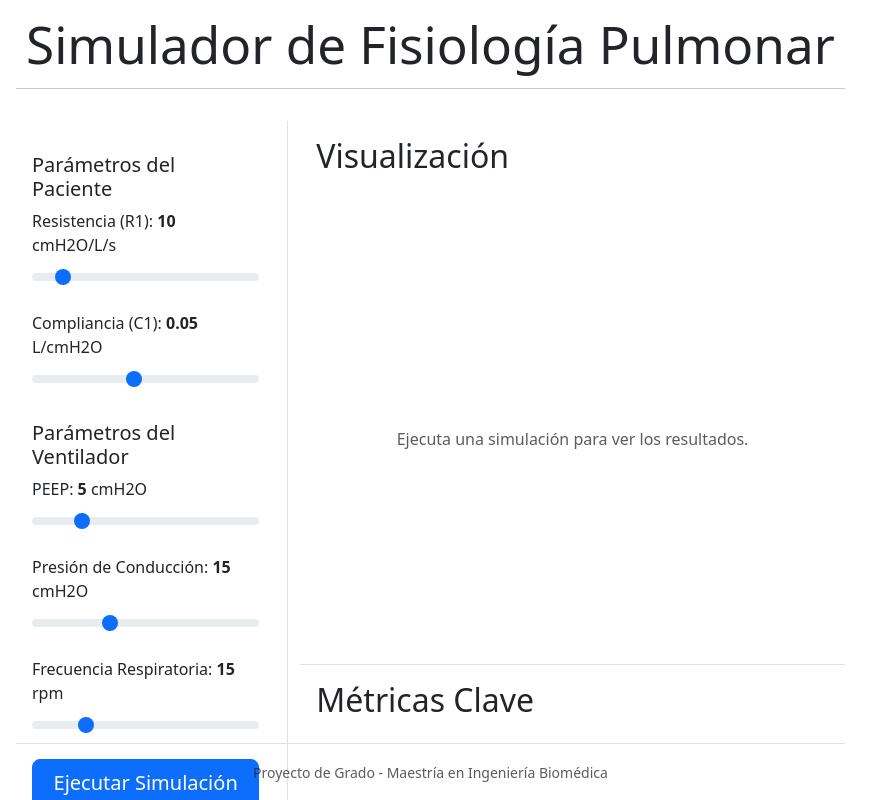
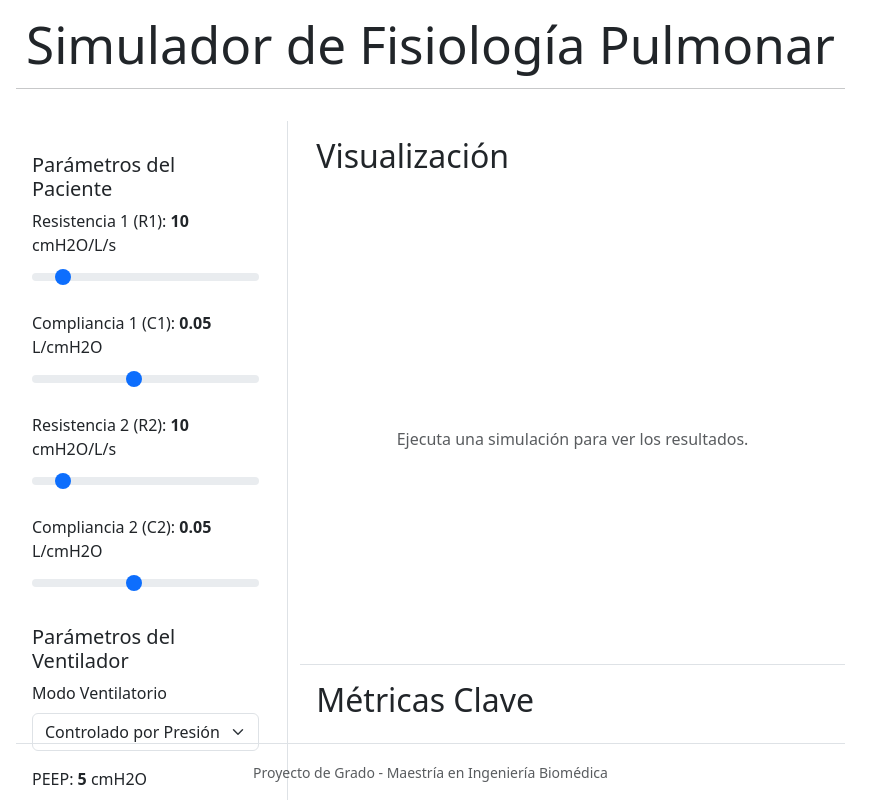
Before and after one commit to julianestebanquintana/simulador_fisiologia_pulmonar, a React (Vite) app in the folder frontend/: page / in a window 1280 px wide. Shown: the top 800 px of the page, without its empty margins (0-869 px from the left). Built offline with nearby package versions, Linux system fonts and the light colour scheme.

Commit message:
optimizando el frontend, aún falta por mejorar

```diff
--- a/frontend/src/components/ParameterForm.jsx
+++ b/frontend/src/components/ParameterForm.jsx
@@ -1,8 +1,7 @@
 import React from 'react';
 import { useSimulation } from '../context/SimulationContext';
 
-// Componente individual para un slider, para no repetir código
-const ParameterSlider = ({ label, value, min, max, step, unit, onChange }) => (
+const ParameterSlider = ({ label, value, min, max, step, unit, onChange, name }) => (
   <div className="mb-3">
     <label htmlFor={label} className="form-label">
       {label}: <span className="fw-bold">{value}</span> {unit}
@@ -11,6 +10,7 @@ const ParameterSlider = ({ label, value, min, max, step, unit, onChange }) => (
       type="range"
       className="form-range"
       id={label}
+      name={name}
       min={min}
       max={max}
       step={step}
@@ -23,20 +23,20 @@ const ParameterSlider = ({ label, value, min, max, step, unit, onChange }) => (
 function ParameterForm() {
   const { simulationState, updateParameters, runSimulation } = useSimulation();
 
-  const handlePatientChange = (e, param) => {
+  const handlePatientChange = (e) => {
     updateParameters({
       patient: {
         ...simulationState.patient,
-        [param]: parseFloat(e.target.value),
+        [e.target.name]: parseFloat(e.target.value),
       },
     });
   };
 
-  const handleVentilatorChange = (e, param) => {
+  const handleVentilatorChange = (e) => {
     updateParameters({
       ventilator: {
         ...simulationState.ventilator,
-        [param]: parseFloat(e.target.value),
+        [e.target.name]: e.target.type === 'number' ? parseFloat(e.target.value) : e.target.value,
       },
     });
   };
@@ -45,57 +45,32 @@ function ParameterForm() {
     <div className="d-flex flex-column h-100">
       <div className="flex-grow-1">
         <h5 className="mt-3">Parámetros del Paciente</h5>
-        <ParameterSlider
-          label="Resistencia (R1)"
-          value={simulationState.patient.R1}
-          min="5" max="50" step="1" unit="cmH2O/L/s"
-          onChange={(e) => handlePatientChange(e, 'R1')}
-        />
-        <ParameterSlider
-          label="Compliancia (C1)"
-          value={simulationState.patient.C1}
-          min="0.01" max="0.1" step="0.01" unit="L/cmH2O"
-          onChange={(e) => handlePatientChange(e, 'C1')}
-        />
+        <ParameterSlider label="Resistencia 1 (R1)" name="R1" value={simulationState.patient.R1} min="5" max="50" step="1" unit="cmH2O/L/s" onChange={handlePatientChange} />
+        <ParameterSlider label="Compliancia 1 (C1)" name="C1" value={simulationState.patient.C1} min="0.01" max="0.1" step="0.005" unit="L/cmH2O" onChange={handlePatientChange} />
+        <ParameterSlider label="Resistencia 2 (R2)" name="R2" value={simulationState.patient.R2} min="5" max="50" step="1" unit="cmH2O/L/s" onChange={handlePatientChange} />
+        <ParameterSlider label="Compliancia 2 (C2)" name="C2" value={simulationState.patient.C2} min="0.01" max="0.1" step="0.005" unit="L/cmH2O" onChange={handlePatientChange} />
 
         <h5 className="mt-4">Parámetros del Ventilador</h5>
-        <ParameterSlider
-          label="PEEP"
-          value={simulationState.ventilator.peep}
-          min="0" max="25" step="1" unit="cmH2O"
-          onChange={(e) => handleVentilatorChange(e, 'peep')}
-        />
-        <ParameterSlider
-          label="Presión de Conducción"
-          value={simulationState.ventilator.drivingPressure}
-          min="5" max="35" step="1" unit="cmH2O"
-          onChange={(e) => handleVentilatorChange(e, 'drivingPressure')}
-        />
-        <ParameterSlider
-          label="Frecuencia Respiratoria"
-          value={simulationState.ventilator.respiratoryRate}
-          min="8" max="40" step="1" unit="rpm"
-          onChange={(e) => handleVentilatorChange(e, 'respiratoryRate')}
-        />
+        <div className="mb-3">
+          <label htmlFor="vent-mode" className="form-label">Modo Ventilatorio</label>
+          <select className="form-select" id="vent-mode" name="modo" value={simulationState.ventilator.modo} onChange={handleVentilatorChange}>
+            <option value="PCV">Controlado por Presión (PCV)</option>
+            <option value="VCV">Controlado por Volumen (VCV)</option>
+          </select>
+        </div>
+        <ParameterSlider label="PEEP" name="PEEP" value={simulationState.ventilator.PEEP} min="0" max="25" step="1" unit="cmH2O" onChange={handleVentilatorChange} />
+        <ParameterSlider label="Presión de Conducción" name="P_driving" value={simulationState.ventilator.P_driving} min="5" max="35" step="1" unit="cmH2O" onChange={handleVentilatorChange} />
+        <ParameterSlider label="Frecuencia Respiratoria" name="fr" value={simulationState.ventilator.fr} min="8" max="40" step="1" unit="rpm" onChange={handleVentilatorChange} />
+        <ParameterSlider label="FiO₂" name="FiO2" value={simulationState.ventilator.FiO2} min="0.21" max="1.0" step="0.01" unit="%" onChange={handleVentilatorChange} />
       </div>
-      <div className="d-grid mt-auto"> {/* mt-auto empuja el botón hacia abajo */}
-        <button
-          className="btn btn-primary btn-lg"
-          onClick={runSimulation}
-          disabled={simulationState.isLoading} // <-- Deshabilita el botón al cargar
-        >
+      <div className="d-grid mt-auto">
+        <button className="btn btn-primary btn-lg" onClick={runSimulation} disabled={simulationState.isLoading}>
           {simulationState.isLoading ? 'Simulando...' : 'Ejecutar Simulación'}
         </button>
-        {/* Mensaje si hay un error */}
-        {simulationState.error && (
-          <div className="alert alert-danger mt-2" role="alert">
-            Error: {simulationState.error}
-          </div>
-        )}
+        {simulationState.error && <div className="alert alert-danger mt-2">{simulationState.error}</div>}
       </div>
     </div>
   );
 }
 
-
 export default ParameterForm;
--- a/frontend/src/components/SimulationCharts.jsx
+++ b/frontend/src/components/SimulationCharts.jsx
@@ -38,7 +38,7 @@ const baseChartOptions = {
 };
 
 // Componente para un único gráfico
-const SingleChart = ({ title, yLabel, data, borderColor, backgroundColor }) => {
+function SingleChart({ title, yLabel, data, borderColor, backgroundColor, yMin }) {
   const chartData = {
     labels: data.labels,
     datasets: [{
@@ -47,18 +47,27 @@ const SingleChart = ({ title, yLabel, data, borderColor, backgroundColor }) => {
       borderColor,
       backgroundColor,
       borderWidth: 2,
-      tension: 0.1
-    }]
+      tension: 0.1,
+    }],
   };
 
   const chartOptions = {
     ...baseChartOptions,
-    plugins: { legend: { display: false }, title: { display: true, text: title } },
-    scales: { ...baseChartOptions.scales, y: { title: { display: true, text: yLabel } } }
+    plugins: {
+      legend: { display: false },
+      title: { display: true, text: title },
+    },
+    scales: {
+      ...baseChartOptions.scales,
+      y: {
+        title: { display: true, text: yLabel },
+        suggestedMin: yMin,
+      },
+    },
   };
 
   return <Line options={chartOptions} data={chartData} />;
-};
+}
 
 // Componente principal que renderiza los tres gráficos
 function SimulationCharts() {
@@ -93,13 +102,29 @@ function SimulationCharts() {
     // Contenedor principal
     <div className="d-flex flex-column h-100">
       <div className="chart-wrapper">
-        <SingleChart title="Presión en la Vía Aérea" yLabel="Presión (cmH2O)" data={pressureData} borderColor="rgb(255, 99, 132)" backgroundColor="rgba(255, 99, 132, 0.5)" />
+        <SingleChart
+          title="Presión en la Vía Aérea"
+          yLabel="Presión (cmH2O)"
+          data={pressureData}
+          borderColor="rgb(255, 99, 132)"
+          backgroundColor="rgba(255, 99, 132, 0.5)"
+          yMin={-5} />
       </div>
       <div className="chart-wrapper mt-3">
-        <SingleChart title="Flujo Respiratorio" yLabel="Flujo (L/s)" data={flowData} borderColor="rgb(54, 162, 235)" backgroundColor="rgba(54, 162, 235, 0.5)" />
+        <SingleChart
+          title="Flujo Respiratorio"
+          yLabel="Flujo (L/s)"
+          data={flowData}
+          borderColor="rgb(54, 162, 235)"
+          backgroundColor="rgba(54, 162, 235, 0.5)" />
       </div>
       <div className="chart-wrapper mt-3">
-        <SingleChart title="Volumen Tidal" yLabel="Volumen (L)" data={volumeData} borderColor="rgb(75, 192, 192)" backgroundColor="rgba(75, 192, 192, 0.5)" />
+        <SingleChart
+          title="Volumen Tidal"
+          yLabel="Volumen (L)"
+          data={volumeData}
+          borderColor="rgb(75, 192, 192)"
+          backgroundColor="rgba(75, 192, 192, 0.5)" />
       </div>
     </div>
   );
--- a/frontend/src/context/SimulationContext.jsx
+++ b/frontend/src/context/SimulationContext.jsx
@@ -1,61 +1,47 @@
 import React, { createContext, useState, useContext } from 'react';
 
-// 1. Crear el Contexto
 const SimulationContext = createContext();
 
-// 2. Definir el estado inicial de la simulación
+// Estado inicial con todos los parámetros
 const initialState = {
-  patient: {
-    R1: 10.0,
-    C1: 0.05,
-    R2: 10.0,
-    C2: 0.05,
+  patient: { R1: 10.0, C1: 0.05, R2: 10.0, C2: 0.05 },
+  ventilator: {
+    modo: 'PCV',
+    PEEP: 5.0,
+    P_driving: 15.0,
+    fr: 15.0,
+    Ti: 1.0,
+    Vt: 0.5,
+    FiO2: 0.21, // Añadido
   },
-  ventilator: {
-    mode: 'PCV',
-    peep: 5.0,
-    drivingPressure: 15.0,
-    respiratoryRate: 15.0,
-    inspiratoryTime: 1.0,
-    vt: 0.5,
-  },
-  results: null, // Iniciar como null para indicar que no hay resultados
+  results: null,
   isLoading: false,
   error: null,
 };
 
-// 3. Crear el Componente Proveedor (Provider)
 export function SimulationProvider({ children }) {
   const [simulationState, setSimulationState] = useState(initialState);
 
   const updateParameters = (newParams) => {
-    setSimulationState((prevState) => ({
-      ...prevState,
-      ...newParams,
-    }));
+    setSimulationState((prevState) => ({ ...prevState, ...newParams }));
   };
 
   const runSimulation = async () => {
     const { patient, ventilator } = simulationState;
-
     setSimulationState((prev) => ({ ...prev, isLoading: true, error: null }));
 
     try {
-      // Variables definidas al principio,
-      // con los datos más recientes antes de la actualización.
+      // El payload envía los nombres de clave que el backend espera
       const payload = {
         paciente: patient,
         ventilador: ventilator,
       };
 
-      // Imprimir el payload
       console.log("Enviando payload al backend:", payload);
 
       const response = await fetch('http://localhost:8000/simulate', {
         method: 'POST',
-        headers: {
-          'Content-Type': 'application/json',
-        },
+        headers: { 'Content-Type': 'application/json' },
         body: JSON.stringify(payload),
       });
 
@@ -65,28 +51,15 @@ export function SimulationProvider({ children }) {
       }
 
       const data = await response.json();
-
-      setSimulationState((prev) => ({
-        ...prev,
-        results: data,
-        isLoading: false,
-      }));
+      setSimulationState((prev) => ({ ...prev, results: data, isLoading: false }));
 
     } catch (err) {
       console.error("Error al ejecutar la simulación:", err);
-      setSimulationState((prev) => ({
-        ...prev,
-        isLoading: false,
-        error: err.message,
-      }));
+      setSimulationState((prev) => ({ ...prev, isLoading: false, error: err.message }));
     }
   };
 
-  const value = {
-    simulationState,
-    updateParameters,
-    runSimulation,
-  };
+  const value = { simulationState, updateParameters, runSimulation };
 
   return (
     <SimulationContext.Provider value={value}>
@@ -95,7 +68,6 @@ export function SimulationProvider({ children }) {
   );
 }
 
-// 4. Crear un "Custom Hook" para facilitar el uso del contexto
 export function useSimulation() {
   const context = useContext(SimulationContext);
   if (context === undefined) {
```
